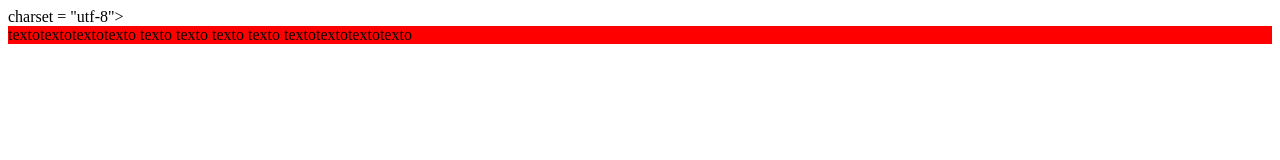
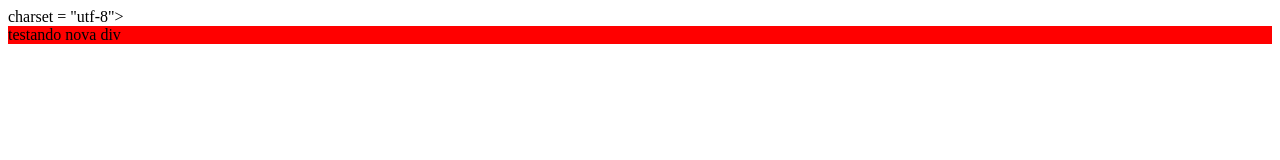
Before and after one commit to RenanFerranti/box-model, a plain HTML site: page index.html in a window 1280 px wide. Drawn offline with Linux system fonts and the light colour scheme.

Commit message:
segundo commit

```diff
--- a/index.html
+++ b/index.html
@@ -16,16 +16,7 @@
 
         <div id="teste">
 
-
-            textotextotextotexto
-            texto
-
-            texto
-            texto
-            texto
-            textotextotextotexto
-
-
+           testando nova div
 
 
 
```
